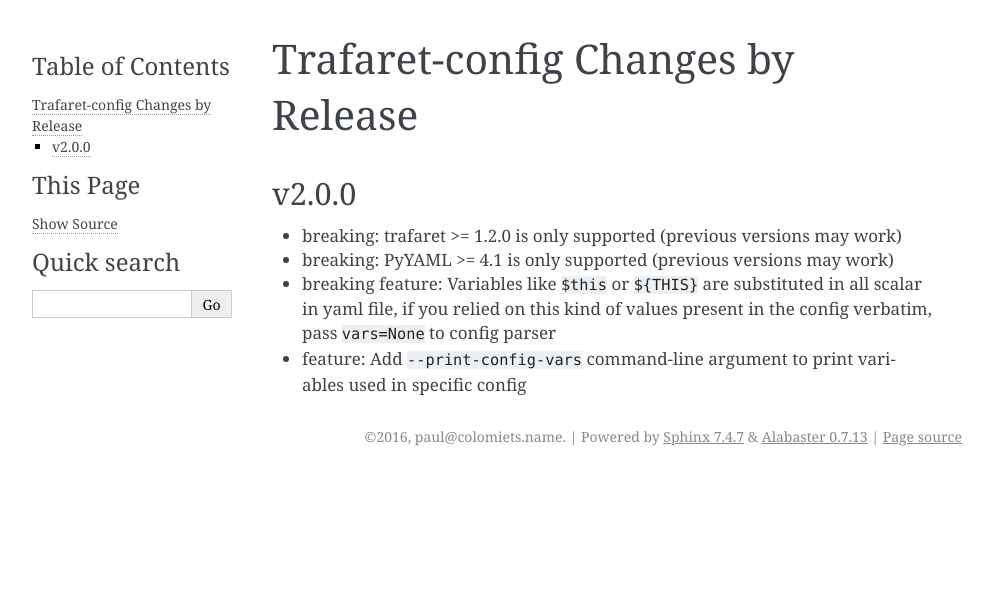
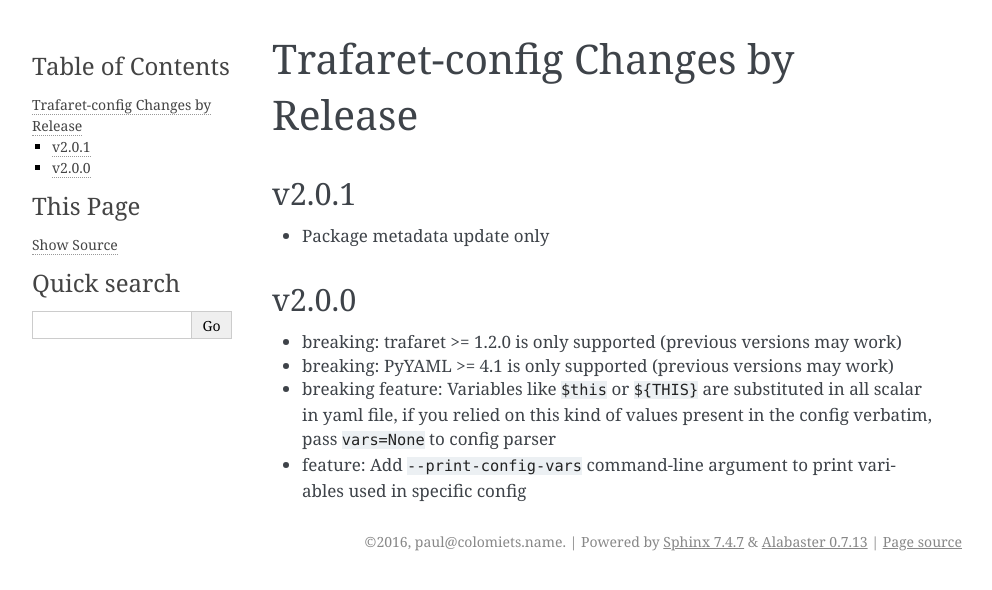
Before and after one commit to tailhook/trafaret-config, a Sphinx documentation site: the page built from doc/changelog.rst, in a window 1280 px wide. Shown: the top 590 px of the page, without its empty margins (148-1140 px from the left). Built offline with Sphinx 7.4.7, drawn with Linux system fonts in a browser that asks for light colours.

Commit message:
Update changelog

```diff
--- a/doc/changelog.rst
+++ b/doc/changelog.rst
@@ -1,5 +1,11 @@
 Trafaret-config Changes by Release
 ==================================
+
+v2.0.1
+------
+
+* Package metadata update only
+
 
 v2.0.0
 ------
```
